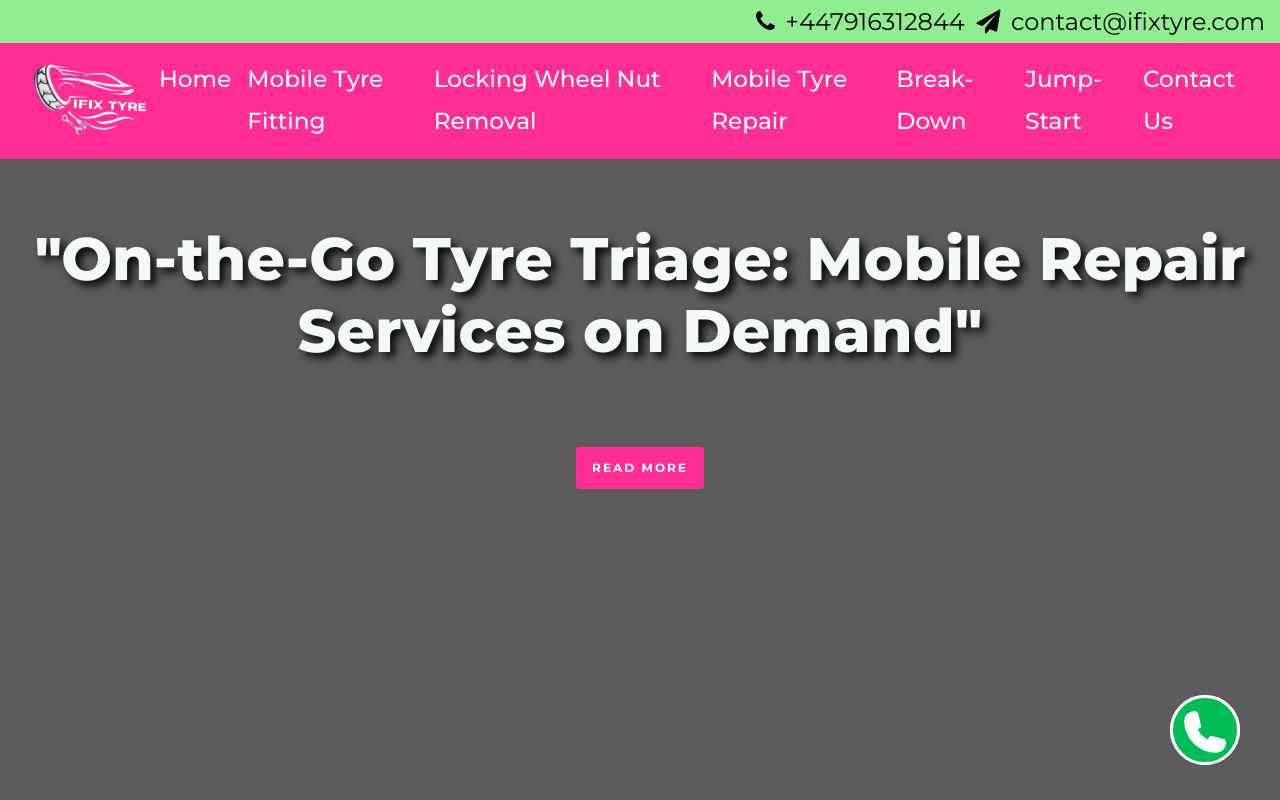
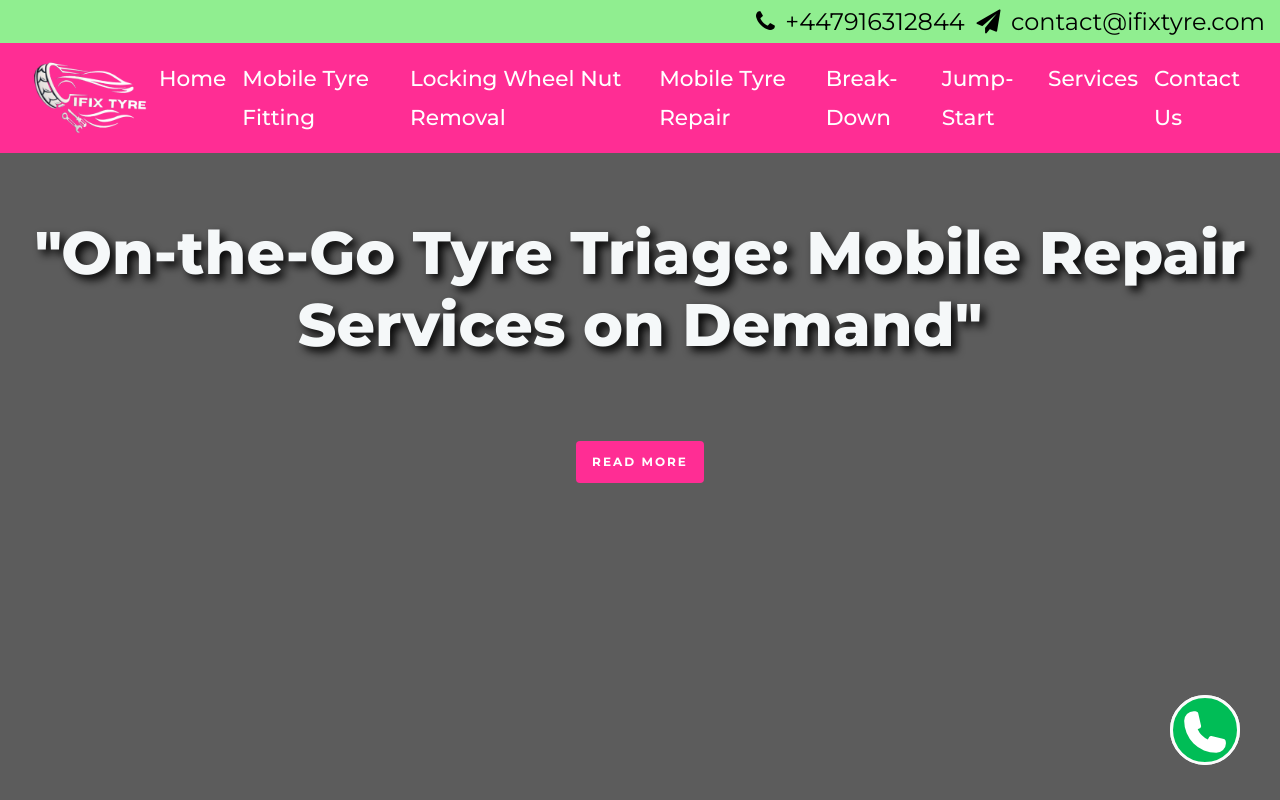
Before and after one commit to TahirKhadim/tyrefix, a plain HTML site: page mobile tyre repair.html in a window 1280 px wide. Shown: the top 800 px of the page. Drawn offline with nearby package versions, Linux system fonts and the light colour scheme; some packages are replaced by stand-ins of ours; no server answers.

Commit message:
Update mobile tyre repair.html

```diff
--- a/mobile tyre repair.html
+++ b/mobile tyre repair.html
@@ -179,12 +179,12 @@
         }
 
         .navbar li a {
-            font-size: 2.9vh;
-            color: #FFA1F5;
-            font-weight: 500;
+			font-size: 2.7vh;
+			color: #FFA1F5;
+			font-weight: 500;
 
 
-        }
+		}
 
         .navbar .button {
             font-size: 3vh;
@@ -257,6 +257,7 @@
                             Tyre Repair</a></li>
                     <li class="nav-item "><a href="breakdown.html" class="nav-link active ">Break-Down</a></li>
                     <li class="nav-item "><a href="jumpstart.html" class="nav-link active ">Jump-Start</a></li>
+                    <li class="nav-item "><a href="service.html" class="nav-link active ">Services</a></li>
 
                     <!--<li class="nav-item"><a href="services.html" class="nav-link">Services</a></li> -->
                     <li class="nav-item "><a href="contact.php" class="nav-link active ">Contact
@@ -265,6 +266,7 @@
             </div>
         </div>
     </nav>
+
     <!-- END nav -->
     <div class="hero-wrap js-fullheight" style="background-image: url('pics/mt.jpg');"
         data-stellar-background-ratio="0.5">
```
